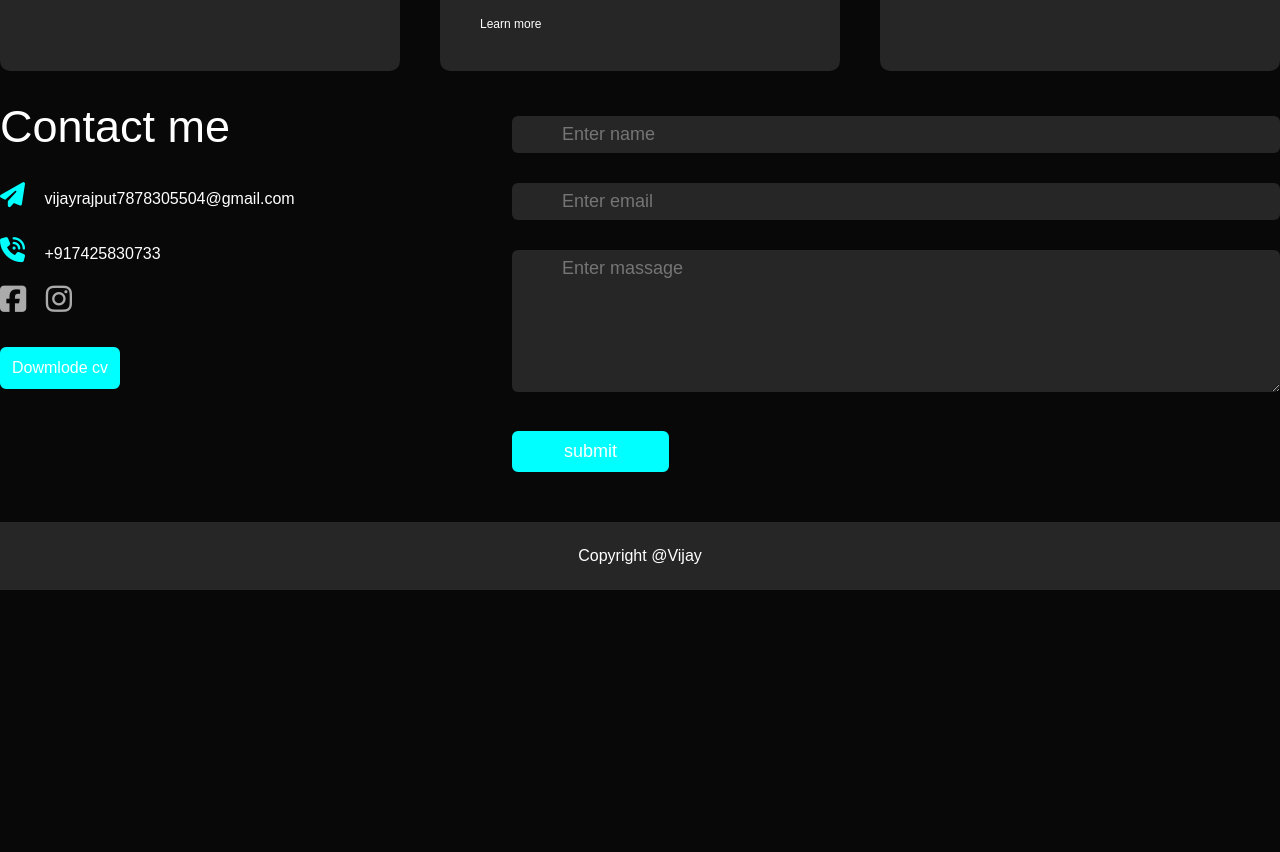
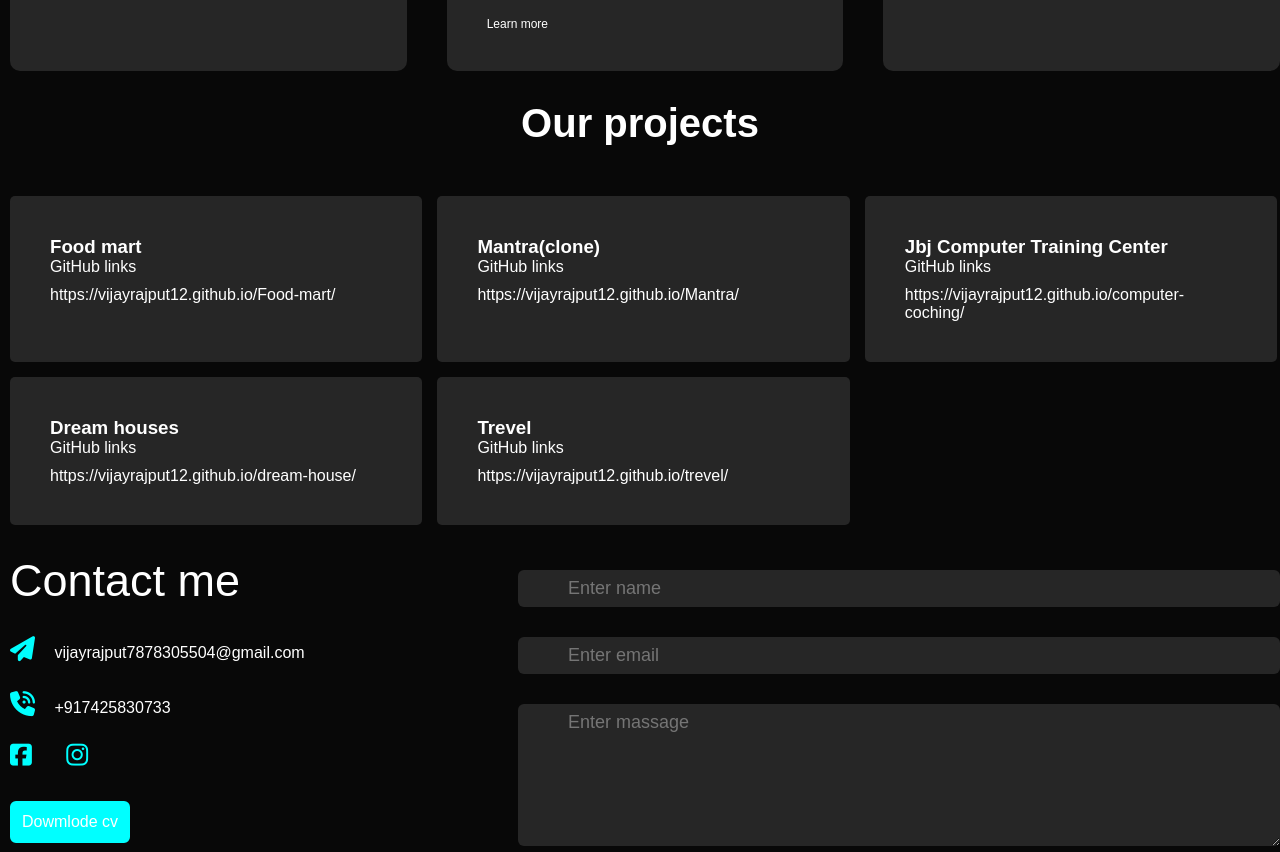
Before and after one commit to vijayrajput12/portfolio, a plain HTML site: page index.html in a window 1280 px wide. Shown: the part 1948-2800 px from the top of the page. Before the commit the page ends 2538 px from the top, so only its background shows below. Drawn offline with Linux system fonts and the light colour scheme.

Commit message:
secong commit

```diff
--- a/index.html
+++ b/index.html
@@ -129,6 +129,44 @@
     </div>
 </div>
 
+
+
+
+<div class="projects">
+
+    <div class="header">
+        <h2 style="text-align: center;">Our projects</h2>
+    </div>
+    <div class="project">
+    <div class="first first_project">
+        <h3>Food mart</h3>
+        <p>GitHub links</p>
+        <a href="https://vijayrajput12.github.io/Food-mart/">https://vijayrajput12.github.io/Food-mart/</a>
+    </div>
+    <div class="first second_project">
+        <h3>Mantra(clone)</h3>
+        <p>GitHub links</p>
+        <a href='https://vijayrajput12.github.io/Mantra/'>https://vijayrajput12.github.io/Mantra/</a>
+    </div>
+    <div class="first three_project">
+        <h3>Jbj Computer Training Center</h3>
+        <p>GitHub links</p>
+        <a href="https://vijayrajput12.github.io/computer-coching/">https://vijayrajput12.github.io/computer-coching/</a>
+    </div>
+    <div class="first three_project">
+        <h3>Dream houses</h3>
+        <p>GitHub links</p>
+        <a href=" https://vijayrajput12.github.io/dream-house/"> https://vijayrajput12.github.io/dream-house/</a>
+    </div>
+    <div class="first three_project">
+        <h3>Trevel</h3>
+        <p>GitHub links</p>
+        <a href=" https://vijayrajput12.github.io/trevel/"> https://vijayrajput12.github.io/trevel/</a>
+    </div>
+
+</div>
+</div>
+
 <!-- ----------------contact-------------------- -->
 <div id="contact">
     <div class="container">
@@ -157,6 +195,12 @@
         <p>Copyright @Vijay </p>
     </div>
 </div>
+
+
+
+
+
+
 
 
 
--- a/style.css
+++ b/style.css
@@ -178,6 +178,9 @@ nav ul li a:hover::after{
     transform: translateY(-10px);
 }
 /* ------------------contact-------------------- */
+.container{
+    margin-left: 10px;
+}
 .contact-left{
     flex-basis: 35%;
 
@@ -190,7 +193,7 @@ nav ul li a:hover::after{
 margin-top: 30px;
 
 }
-.contact-left p i{
+.container .contact-left  i{
     color: aqua;
     margin-right: 15px;
     font-size: 25px;
@@ -321,3 +324,42 @@ form .btn2{
     flex-basis: 100px;
    } */
 }
+
+.project{
+    margin-top: 50px;
+    margin-bottom: 30px;
+    display: grid;
+    grid-template-columns: repeat(3,33%);
+    grid-template-rows: ;
+    column-gap: 5px;
+    row-gap: 15px;
+
+
+}
+.projects h2{
+    font-size: 40px;
+    margin-bottom: 10px;
+
+}
+.projects .first{
+    background-color: #262626;
+    /* width: 33%; */
+    padding: 40px;
+    border-radius: 5px;
+    margin-left: 10px;
+    transition: 1s;
+}
+.projects .first p{
+    margin-bottom: 10px;
+}
+.projects .first a{
+    color: white;
+    text-decoration: none;
+    margin-bottom: 10px;
+
+}
+
+.projects .first:hover{
+background-color: aqua;
+    transform: translateY(-5px);
+}
```
